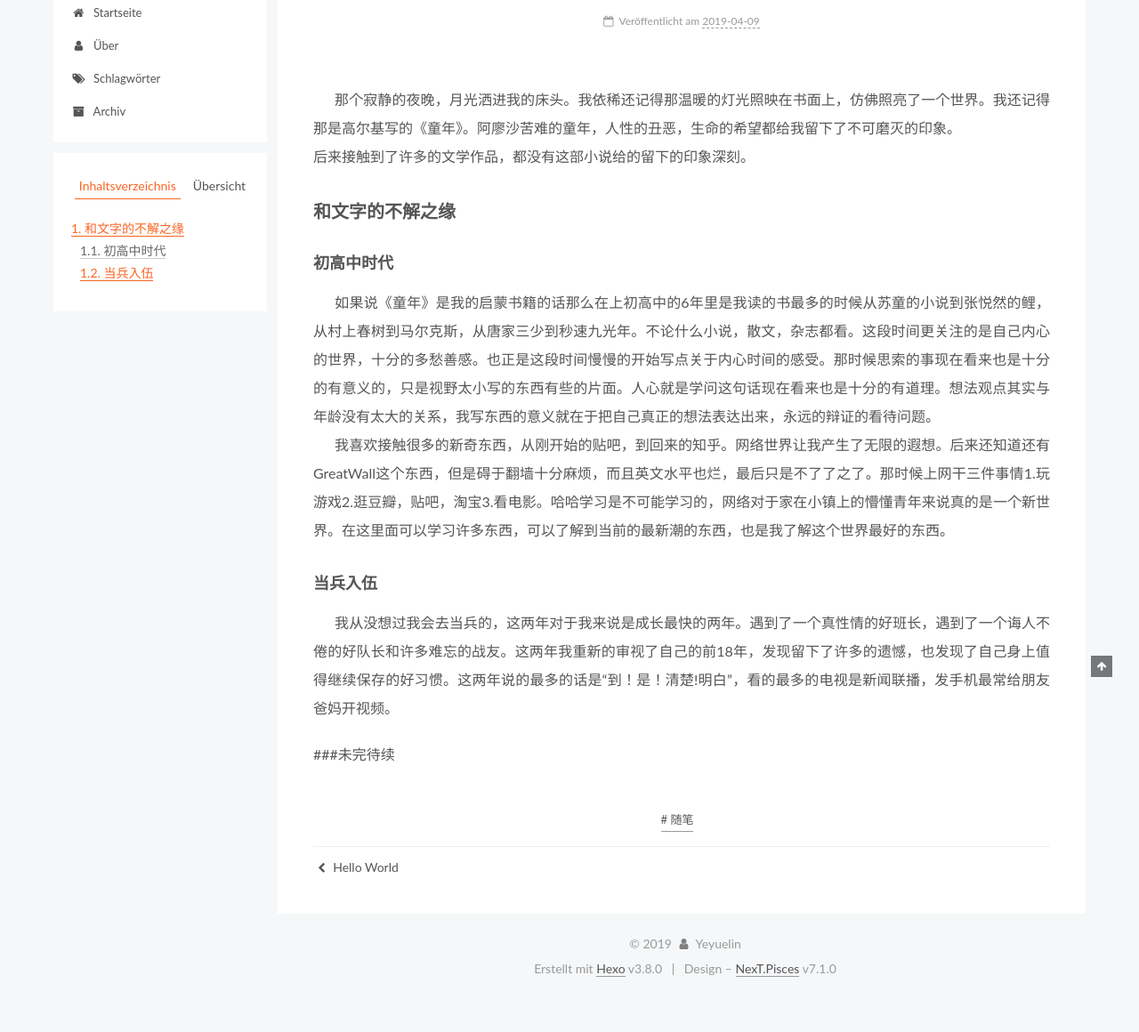
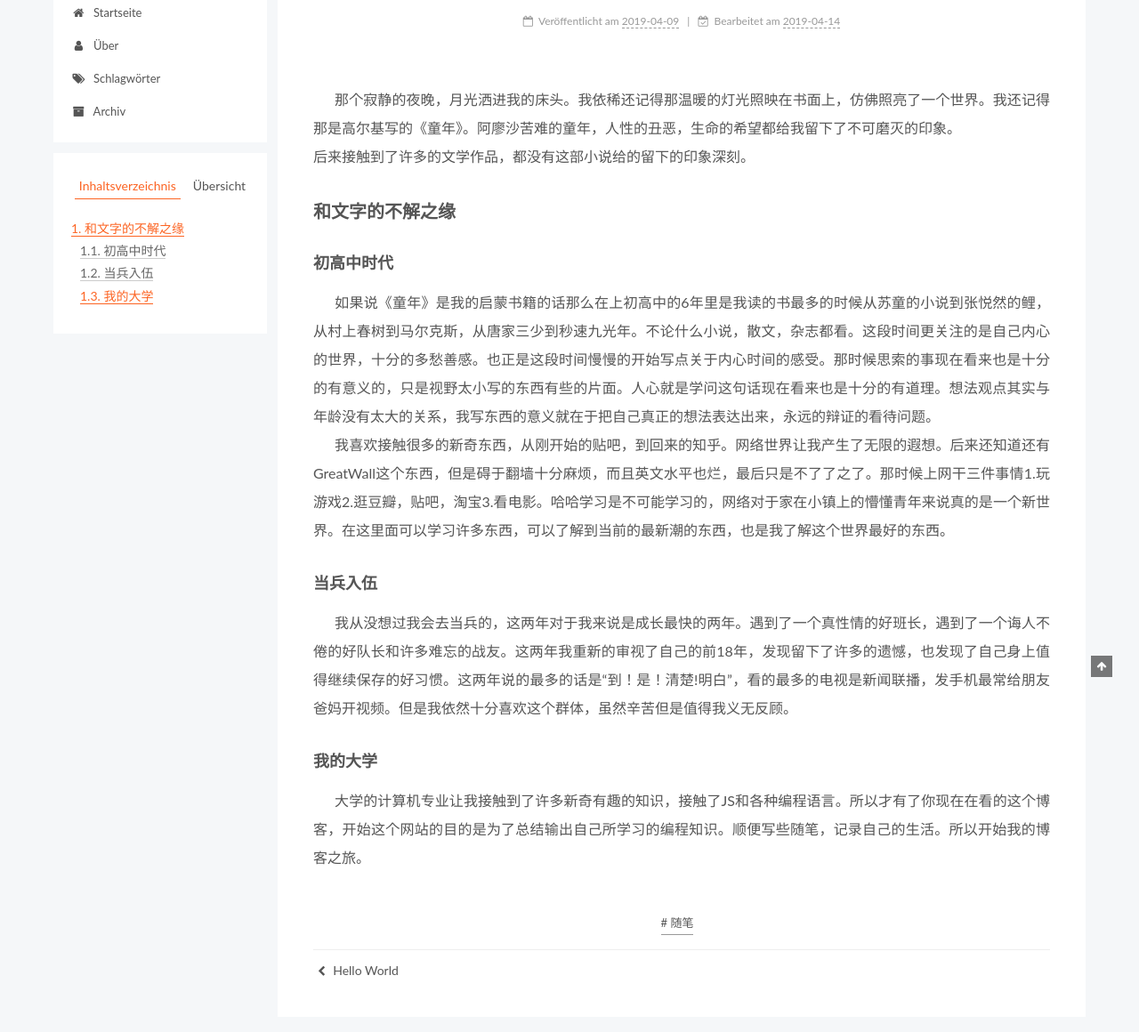
Before and after one commit to yyl2020/yyl2020.github.io, a plain HTML site: page 2019/04/09/我的第一篇博客/index.html in a window 1280 px wide. Shown: the part 139-1299 px from the top of the page at 89% size. Before the commit the page ends 1262 px from the top, so only its background shows below. Drawn offline with Linux system fonts and the light colour scheme.

Commit message:
Site updated: 2019-04-14 21:21:09

```diff
--- a/2019/04/09/我的第一篇博客/index.html
+++ b/2019/04/09/我的第一篇博客/index.html
@@ -104,7 +104,7 @@
 <meta property="og:site_name" content="myBlog">
 <meta property="og:description" content="&amp;emsp;&amp;emsp;那个寂静的夜晚，月光洒进我的床头。我依稀还记得那温暖的灯光照映在书面上，仿佛照亮了一个世界。我还记得那是高尔基写的《童年》。阿廖沙苦难的童年，人性的丑恶，生命的希望都给我留下了不可磨灭的印象。后来接触到了许多的文学作品，都没有这部小说给的留下的印象深刻。 和文字的不解之缘初高中时代&amp;emsp;&amp;emsp;如果说《童年》是我的启蒙书籍的话那么在上初高中的6年里是我读的书最多的">
 <meta property="og:locale" content="default">
-<meta property="og:updated_time" content="2019-04-09T13:36:36.241Z">
+<meta property="og:updated_time" content="2019-04-14T13:19:04.493Z">
 <meta name="twitter:card" content="summary">
 <meta name="twitter:title" content="我的第一篇博客">
 <meta name="twitter:description" content="&amp;emsp;&amp;emsp;那个寂静的夜晚，月光洒进我的床头。我依稀还记得那温暖的灯光照映在书面上，仿佛照亮了一个世界。我还记得那是高尔基写的《童年》。阿廖沙苦难的童年，人性的丑恶，生命的希望都给我留下了不可磨灭的印象。后来接触到了许多的文学作品，都没有这部小说给的留下的印象深刻。 和文字的不解之缘初高中时代&amp;emsp;&amp;emsp;如果说《童年》是我的启蒙书籍的话那么在上初高中的6年里是我读的书最多的">
@@ -371,12 +371,24 @@
 
 
 
-              <time title="Erstellt: 2019-04-09 20:15:30 / Geändert am: 21:36:36" itemprop="dateCreated datePublished" datetime="2019-04-09T20:15:30+08:00">2019-04-09</time>
+              <time title="Erstellt: 2019-04-09 20:15:30" itemprop="dateCreated datePublished" datetime="2019-04-09T20:15:30+08:00">2019-04-09</time>
 
 
 
 
 
+
+
+                <span class="post-meta-divider">|</span>
+
+
+                <span class="post-meta-item-icon">
+                  <i class="fa fa-calendar-check-o"></i>
+                </span>
+
+                  <span class="post-meta-item-text">Bearbeitet am</span>
+
+                <time title="Geändert am: 2019-04-14 21:19:04" itemprop="dateModified" datetime="2019-04-14T21:19:04+08:00">2019-04-14</time>
 
 
           </span>
@@ -412,8 +424,8 @@
 
         <p>&emsp;&emsp;那个寂静的夜晚，月光洒进我的床头。我依稀还记得那温暖的灯光照映在书面上，仿佛照亮了一个世界。我还记得那是高尔基写的《童年》。阿廖沙苦难的童年，人性的丑恶，生命的希望都给我留下了不可磨灭的印象。<br>后来接触到了许多的文学作品，都没有这部小说给的留下的印象深刻。</p>
 <h2 id="和文字的不解之缘"><a href="#和文字的不解之缘" class="headerlink" title="和文字的不解之缘"></a>和文字的不解之缘</h2><h3 id="初高中时代"><a href="#初高中时代" class="headerlink" title="初高中时代"></a>初高中时代</h3><p>&emsp;&emsp;如果说《童年》是我的启蒙书籍的话那么在上初高中的6年里是我读的书最多的时候从苏童的小说到张悦然的鲤，从村上春树到马尔克斯，从唐家三少到秒速九光年。不论什么小说，散文，杂志都看。这段时间更关注的是自己内心的世界，十分的多愁善感。也正是这段时间慢慢的开始写点关于内心时间的感受。那时候思索的事现在看来也是十分的有意义的，只是视野太小写的东西有些的片面。人心就是学问这句话现在看来也是十分的有道理。想法观点其实与年龄没有太大的关系，我写东西的意义就在于把自己真正的想法表达出来，永远的辩证的看待问题。<br>&emsp;&emsp;我喜欢接触很多的新奇东西，从刚开始的贴吧，到回来的知乎。网络世界让我产生了无限的遐想。后来还知道还有GreatWall这个东西，但是碍于翻墙十分麻烦，而且英文水平也烂，最后只是不了了之了。那时候上网干三件事情1.玩游戏2.逛豆瓣，贴吧，淘宝3.看电影。哈哈学习是不可能学习的，网络对于家在小镇上的懵懂青年来说真的是一个新世界。在这里面可以学习许多东西，可以了解到当前的最新潮的东西，也是我了解这个世界最好的东西。</p>
-<h3 id="当兵入伍"><a href="#当兵入伍" class="headerlink" title="当兵入伍"></a>当兵入伍</h3><p>&emsp;&emsp;我从没想过我会去当兵的，这两年对于我来说是成长最快的两年。遇到了一个真性情的好班长，遇到了一个诲人不倦的好队长和许多难忘的战友。这两年我重新的审视了自己的前18年，发现留下了许多的遗憾，也发现了自己身上值得继续保存的好习惯。这两年说的最多的话是“到！是！清楚!明白”，看的最多的电视是新闻联播，发手机最常给朋友爸妈开视频。</p>
-<p>###未完待续</p>
+<h3 id="当兵入伍"><a href="#当兵入伍" class="headerlink" title="当兵入伍"></a>当兵入伍</h3><p>&emsp;&emsp;我从没想过我会去当兵的，这两年对于我来说是成长最快的两年。遇到了一个真性情的好班长，遇到了一个诲人不倦的好队长和许多难忘的战友。这两年我重新的审视了自己的前18年，发现留下了许多的遗憾，也发现了自己身上值得继续保存的好习惯。这两年说的最多的话是“到！是！清楚!明白”，看的最多的电视是新闻联播，发手机最常给朋友爸妈开视频。但是我依然十分喜欢这个群体，虽然辛苦但是值得我义无反顾。</p>
+<h3 id="我的大学"><a href="#我的大学" class="headerlink" title="我的大学"></a>我的大学</h3><p>&emsp;&emsp;大学的计算机专业让我接触到了许多新奇有趣的知识，接触了JS和各种编程语言。所以才有了你现在在看的这个博客，开始这个网站的目的是为了总结输出自己所学习的编程知识。顺便写些随笔，记录自己的生活。所以开始我的博客之旅。</p>
 
 
     </div>
@@ -582,7 +594,7 @@
 
 
 
-              <div class="post-toc-content"><ol class="nav"><li class="nav-item nav-level-2"><a class="nav-link" href="#和文字的不解之缘"><span class="nav-number">1.</span> <span class="nav-text">和文字的不解之缘</span></a><ol class="nav-child"><li class="nav-item nav-level-3"><a class="nav-link" href="#初高中时代"><span class="nav-number">1.1.</span> <span class="nav-text">初高中时代</span></a></li><li class="nav-item nav-level-3"><a class="nav-link" href="#当兵入伍"><span class="nav-number">1.2.</span> <span class="nav-text">当兵入伍</span></a></li></ol></li></ol></div>
+              <div class="post-toc-content"><ol class="nav"><li class="nav-item nav-level-2"><a class="nav-link" href="#和文字的不解之缘"><span class="nav-number">1.</span> <span class="nav-text">和文字的不解之缘</span></a><ol class="nav-child"><li class="nav-item nav-level-3"><a class="nav-link" href="#初高中时代"><span class="nav-number">1.1.</span> <span class="nav-text">初高中时代</span></a></li><li class="nav-item nav-level-3"><a class="nav-link" href="#当兵入伍"><span class="nav-number">1.2.</span> <span class="nav-text">当兵入伍</span></a></li><li class="nav-item nav-level-3"><a class="nav-link" href="#我的大学"><span class="nav-number">1.3.</span> <span class="nav-text">我的大学</span></a></li></ol></li></ol></div>
 
 
           </div>
--- a/css/main.css
+++ b/css/main.css
@@ -1765,7 +1765,7 @@ pre .javascript .function {
   width: 4px;
   height: 4px;
   border-radius: 50%;
-  background: #2955ff;
+  background: #f074ff;
 }
 .feed-link,
 .chat {
```
Also changed, not shown: index.html (+15 -3 lines).
